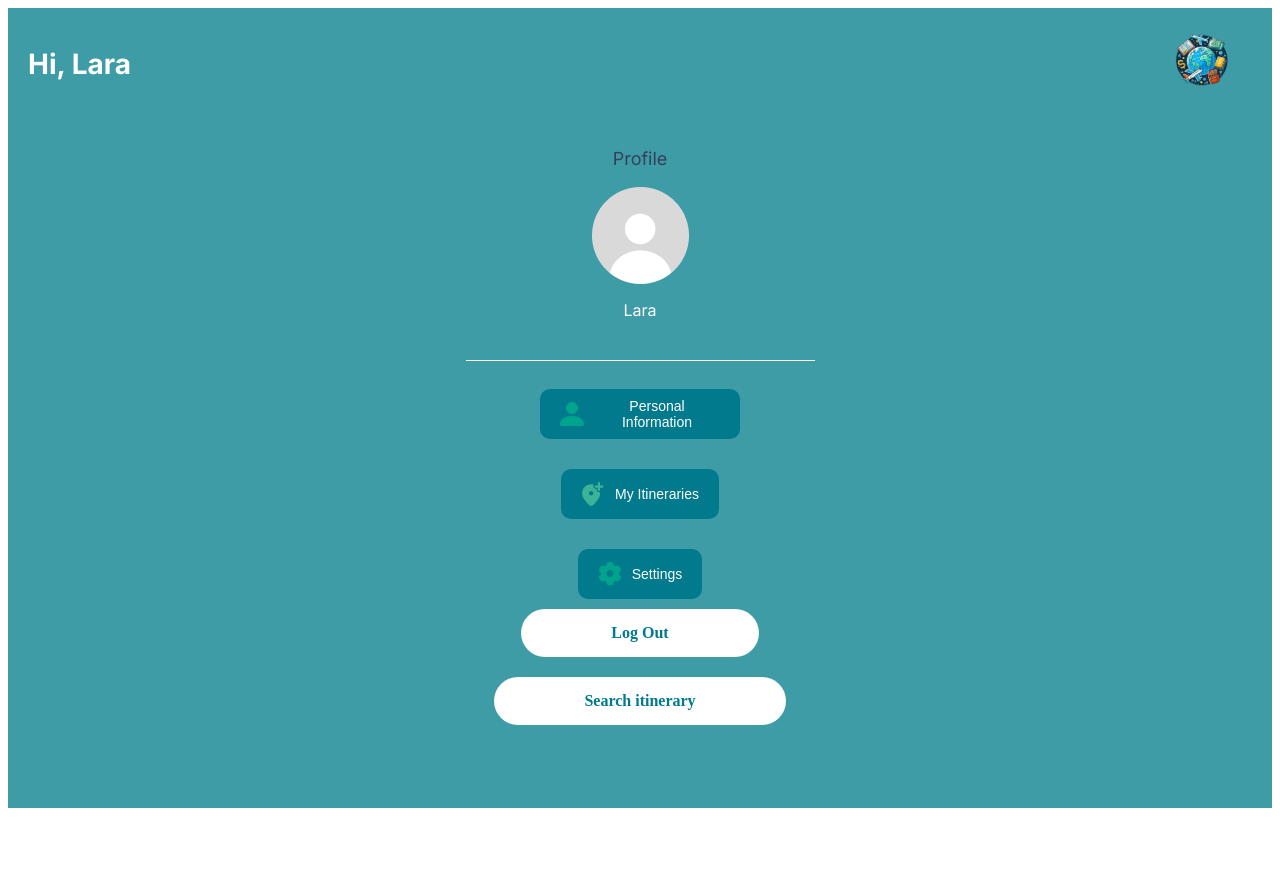
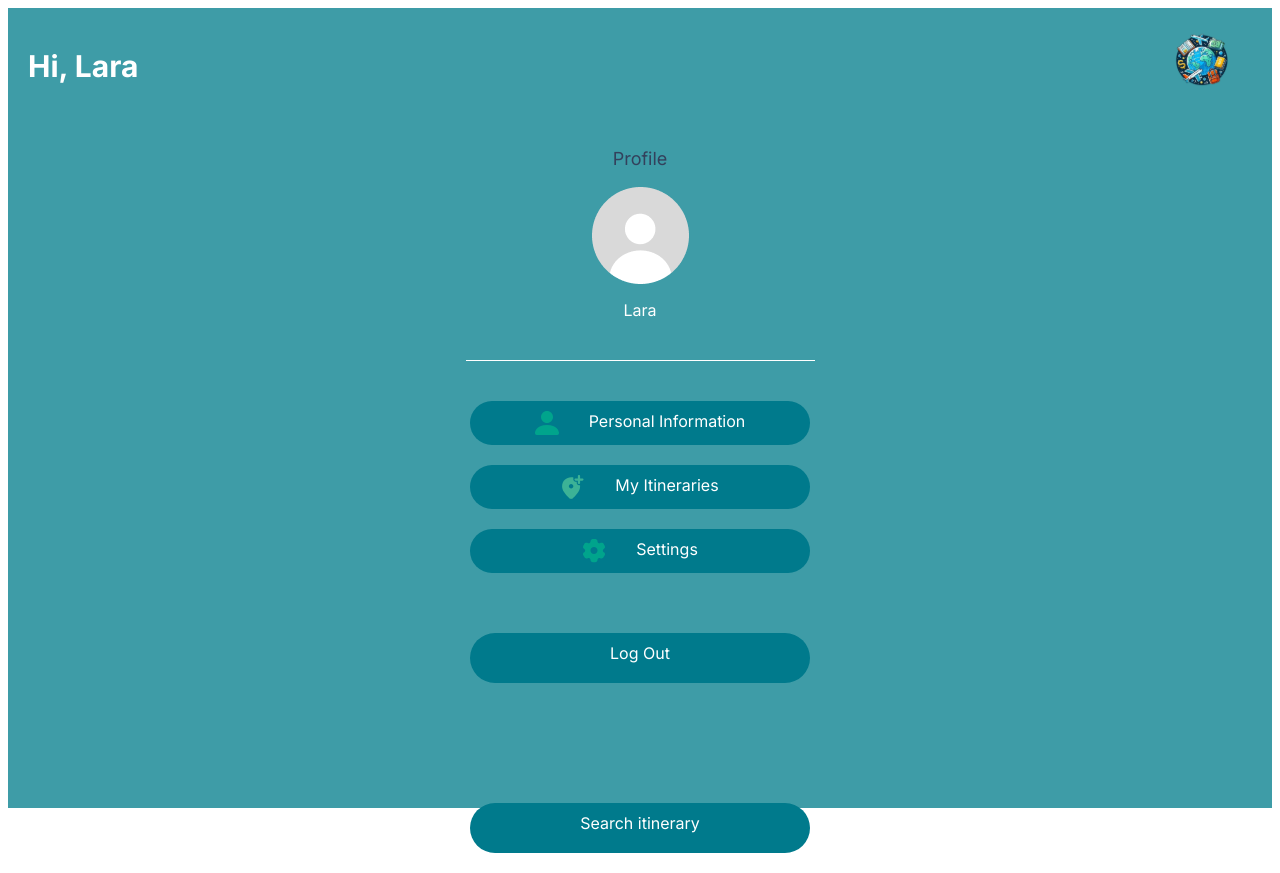
Before and after one commit to GabyRosas/trip_planner_front, a React (Vite) app: page /profile in a window 1280 px wide. Before the commit the page ends 816 px from the top, so only its background shows below. Built offline with nearby package versions, Linux system fonts and the light colour scheme.

Commit message:
Last changes in profile page

```diff
--- a/src/components/button/Button.jsx
+++ b/src/components/button/Button.jsx
@@ -1,10 +1,13 @@
 import React from 'react';
 import { But } from './styled-button';
 
-const  Button = ({ to, nameButton}) => {
-    return (
-        <But to={to}>{nameButton}</But>
-    );
+const Button = ({ to, icon, nameButton }) => {
+return (
+    <But to={to} hasIcon={!!icon}>
+    {icon && <img src={icon} alt="icon" />}
+    {nameButton}
+    </But>
+);
 };
 
 export default Button;
--- a/src/components/button/styled-button.jsx
+++ b/src/components/button/styled-button.jsx
@@ -4,16 +4,27 @@ import { Link } from 'react-router-dom';
 
 
 export const But = styled(Link)`
-padding: 15px 90px;
+display: flex;
+align-items: flex-start;
+justify-content: center;
+background-color: #007A8C;
+color: #FFFFFF;
 font-size: 16px;
-color: #007A8C;
-background-color: white;
 border: none;
-border-radius: 50px;
+border-radius: 30px;
+padding: 10px 20px;
+width: 100%;
+max-width: 300px;
+height: 30px;
 cursor: pointer;
-transition: background-color 0.3s ease;
 text-decoration: none;
-font-weight: bold;
+transition: background-color 0.3s;
+font-family: "Inter", sans-serif;
 margin-bottom: 20px;
+gap:30px;
 
+img {
+    width: 24px;
+    height: 24px;
+}
 `;
--- a/src/components/customButton/CustomButton.jsx
+++ /dev/null
@@ -1,16 +0,0 @@
-import React from 'react';
-import { IconButton, ButtonContainer } from "../customButton/styled-customButton";
-
-
-const CustomButton = ({ icon, nameButton }) => {
-    return (
-        <ButtonContainer>
-    <IconButton>
-            <img src={icon} alt={`${nameButton} icon`} />
-            {nameButton}
-    </IconButton>
-        </ButtonContainer>
-    );
-    };
-
-    export default CustomButton;
--- a/src/components/customButton/styled-customButton.jsx
+++ /dev/null
@@ -1,46 +0,0 @@
-import styled from 'styled-components';
-
-export const ButtonContainer = styled.div`
-display: flex;
-justify-content: column;
-align-items: center;
-gap: 20px;
-`;
-
-export const IconButton = styled.button`
-display: flex;
-align-items: center;
-justify-content: center;
-
-background-color: #007A8C;
-color: #FFFFFF;
-font-size: 14px;
-border: none;
-border-radius: 10px;
-padding: 10px 20px;
-width: 100%;
-max-width: 200px;
-height: 50px;
-cursor: pointer;
-transition: background-color 0.3s;
-margin-bottom:10px;
-
-&:hover {
-    background-color: #005f6a;
-};
-
-
-
-
-img {
-    margin-right: 10px;
-    width: 24px;
-    height: 24px;
-}
-
-
-&: Notification( : last-child) {
-    margin-right: 10px;
-}
-
-`;
--- a/src/pages/Profile.jsx
+++ b/src/pages/Profile.jsx
@@ -6,8 +6,7 @@ import PersonalInfo from "../../src/assets/icons/Personal Info.svg";
 import MyItineraries from "../assets/icons/My Itineraries.svg";
 import Settings from "../assets/icons/Settings.svg";
 import Button from '../components/button/Button.jsx';
-import CustomButton from '../components/customButton/CustomButton.jsx';
-import {Body, Greeting, Logo, Title, Name, MyProfile, Line, ButtonGroup } from '../styled/styled-profile.jsx';
+import {Body, Greeting, Logo, Title, Name, MyProfile, Line, ButtonAway, ButtonMoreAway} from '../styled/styled-profile.jsx';
 
 
 
@@ -23,17 +22,18 @@ const Profile = () => {
             <MyProfile src={ProfileImg} alt="Profile"></MyProfile>
             <Name>Lara</Name>
             <Line src= {LineImg} alt="Line"></Line>
-            <ButtonGroup>
-            <CustomButton icon={PersonalInfo} nameButton="Personal Information" />
-            <CustomButton icon={MyItineraries} nameButton="My Itineraries" />
-            <CustomButton icon={Settings} nameButton="Settings" />
-            </ButtonGroup>
-            <ButtonGroup>
-            <Button  nameButton="Log Out" />
-            </ButtonGroup>
-            <ButtonGroup>
-            <Button nameButton="Search itinerary" />
-            </ButtonGroup>
+            <Button to="/personal-info" icon={PersonalInfo} nameButton="Personal Information" />
+            <Button to="/my-itineraries" icon={MyItineraries} nameButton="My Itineraries" />
+            <Button to="/settings" icon={Settings} nameButton="Settings" />
+            <ButtonAway>
+            <Button to="/logout" nameButton="Log Out" />
+            </ButtonAway>
+            <ButtonMoreAway>
+            <Button to="/search-itinerary" nameButton="Search itinerary" />
+            </ButtonMoreAway>
+
+
+
     </Body>
         </>
     )
--- a/src/styled/styled-profile.jsx
+++ b/src/styled/styled-profile.jsx
@@ -53,7 +53,7 @@ font-family: 'Inter', sans-serif;
 ` ;
 
 export const Greeting =  styled.h1`
-font-size: 14px;
+font-size: 15px;
 color: white;
 margin-bottom: 40px;
 font-family: 'Inter', sans-serif;
@@ -67,15 +67,27 @@ margin: 0;
 
 export const Line = styled.img`
 color: white;
-margin-bottom: 28px;
+margin-bottom: 40px;
 
 ` ;
 
-export const ButtonGroup = styled.div`
+
+export const ButtonAway = styled.div`
 display: flex;
 flex-direction: column;
 align-items: center;
-gap: 20px;
 width: 100%;
+max-width: 400px;
+margin-top: 40px;
 
 `;
+
+export const ButtonMoreAway = styled.div`
+display: flex;
+flex-direction: column;
+align-items: center;
+width: 100%;
+max-width: 400px;
+margin-top: 100px;
+
+`;
```
